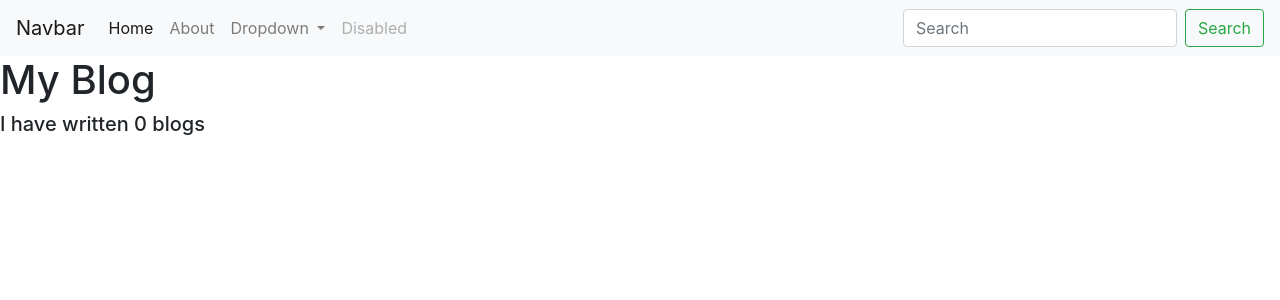
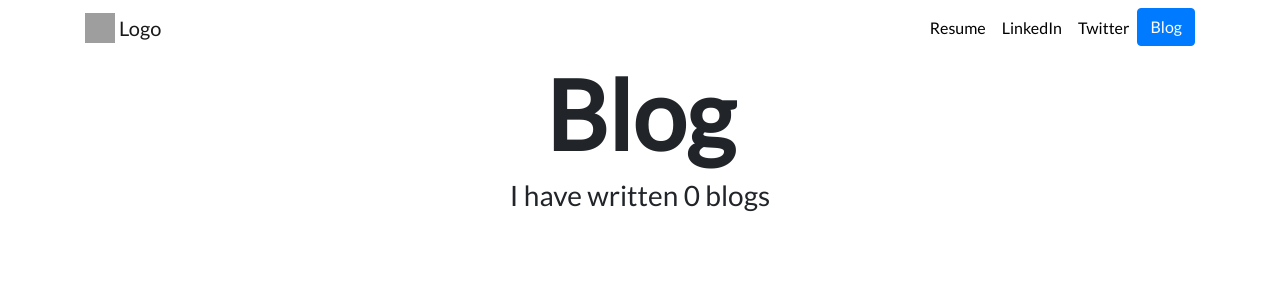
Before and after one commit to ed-on-data/django-course-portfolio, a Django app: page /blog/ in a window 1280 px wide. Shown: the top 300 px of the page. Run offline with Django 3.2, Linux system fonts and the light colour scheme; data that the repository does not hold is empty; some libraries are stand-ins or nearby versions; grey boxes are pictures that could not be loaded.

Commit message:
copied in Nick's changes

```diff
--- a/blog/templates/blog/all_blogs.html
+++ b/blog/templates/blog/all_blogs.html
@@ -1,14 +1,23 @@
-{% extends 'portfolio/base.html' %}
+{% extends "portfolio/base.html" %}
+
+{% load static %}
 
 {% block content %}
-<h1>My Blog</h1>
-<h5>I have written {{blogs.count}} blog{{ blogs.count|pluralize }}  </h5>
+
+<h1 id="blogtitle" class="font-weight-bold text-center">Blog</h1>
+
+<h3 class="text-center mb-5">I have written {{ blogs.count }} blog{{ blogs.count|pluralize }}</h3>
 
 {% for blog in blogs %}
+<div class="row justify-content-center my-3">
+  <div class="col-md-10">
+    <a href="{% url 'blog:detail' blog.id %}">
+      <h2>{{ blog.title }}</h2>
+    </a>
+    <h5 class="text-muted">{{ blog.publish_date|date:'M d Y'|upper }}</h5>
+    <h4>{{ blog.content|striptags|truncatechars:100 }}</h4>
+  </div>
+</div>
+{% endfor %}
 
-<a href="{% url 'blog:detail' blog.id %}"><h2>{{ blog.title }}</h2></a>
-<p>{{ blog.content|safe|truncatechars:250 }}</p>
-<p>{{ blog.publish_date|date:'d M Y'|upper }}</p>
-
-{% endfor %}
 {% endblock %}
--- /dev/null
+++ b/portfolio/static/portfolio/custom.css
@@ -0,0 +1,24 @@
+.navbar-nav .nav-link {
+    color: rgba(0,0,0,1) !important;
+}
+
+.navbar-nav .nav-link:hover {
+    color: rgba(0,0,0,.5) !important;
+}
+
+body {
+    font-family: 'Lato', sans-serif;
+}
+
+#blogtitle {
+    font-size: 6rem;
+}
+
+@media (min-width: 992px) {
+    #hometext {
+        font-size: 4rem;
+    }
+    #blogdetailtitle {
+        font-size: 5rem;
+    }
+}
--- a/portfolio/templates/portfolio/base.html
+++ b/portfolio/templates/portfolio/base.html
@@ -1,59 +1,62 @@
+{% load static %}
 <!doctype html>
 <html lang="en">
+
 <head>
   <!-- Required meta tags -->
   <meta charset="utf-8">
   <meta name="viewport" content="width=device-width, initial-scale=1, shrink-to-fit=no">
 
   <!-- Bootstrap CSS -->
-    <link rel="stylesheet" href="https://stackpath.bootstrapcdn.com/bootstrap/4.5.2/css/bootstrap.min.css" integrity="sha384-JcKb8q3iqJ61gNV9KGb8thSsNjpSL0n8PARn9HuZOnIxN0hoP+VmmDGMN5t9UJ0Z" crossorigin="anonymous">
+  <link rel="stylesheet" href="https://stackpath.bootstrapcdn.com/bootstrap/4.4.1/css/bootstrap.min.css" integrity="sha384-Vkoo8x4CGsO3+Hhxv8T/Q5PaXtkKtu6ug5TOeNV6gBiFeWPGFN9MuhOf23Q9Ifjh" crossorigin="anonymous">
 
-    <title>My Portfolio</title>
+  <link rel="stylesheet" href="{% static "portfolio/custom.css" %}">
+
+  <link href="https://fonts.googleapis.com/css?family=Lato&display=swap" rel="stylesheet">
+
+  <link rel="icon" type="image/png" href="{% static "portfolio/Logo.png" %}">
+
+  <title>Personal Portfolio</title>
 </head>
+
 <body>
 
-    <nav class="navbar navbar-expand-lg navbar-light bg-light">
-        <a class="navbar-brand" href="#">Navbar</a>
-        <button class="navbar-toggler" type="button" data-toggle="collapse" data-target="#navbarSupportedContent" aria-controls="navbarSupportedContent" aria-expanded="false" aria-label="Toggle navigation">
+  <nav id="topNav" class="navbar navbar-expand-md navbar-light">
+    <div class="container">
+      <a class="navbar-brand" href="{% url 'home' %}">
+        <img src="{% static "portfolio/Logo.png" %}" width="30" height="30" class="d-inline-block align-top" alt="Nick's Logo">
+        <span>Logo</span>
+      </a>
+      <button class="navbar-toggler" type="button" data-toggle="collapse" data-target="#navbarNav" aria-controls="navbarNav" aria-expanded="false" aria-label="Toggle navigation">
         <span class="navbar-toggler-icon"></span>
       </button>
-
-        <div class="collapse navbar-collapse" id="navbarSupportedContent">
-          <ul class="navbar-nav mr-auto">
-            <li class="nav-item active">
-              <a class="nav-link" href="#">Home <span class="sr-only">(current)</span></a>
+      <div class="collapse navbar-collapse text-center" id="navbarNav">
+        <ul class="navbar-nav ml-auto">
+          <li class="nav-item">
+            <a class="nav-link" href="{% static "portfolio/resume.pdf" %}">Resume</a>
           </li>
           <li class="nav-item">
-              <a class="nav-link" href="#">About</a>
-            </li>
-            <li class="nav-item dropdown">
-              <a class="nav-link dropdown-toggle" href="#" id="navbarDropdown" role="button" data-toggle="dropdown" aria-haspopup="true" aria-expanded="false">
-                Dropdown
-              </a>
-              <div class="dropdown-menu" aria-labelledby="navbarDropdown">
-                <a class="dropdown-item" href="#">Action</a>
-                <a class="dropdown-item" href="#">Another action</a>
-                <div class="dropdown-divider"></div>
-                <a class="dropdown-item" href="#">Something else here</a>
-              </div>
+            <a class="nav-link" href="https://www.linkedin.com/in/nick-walter/" target="_blank">LinkedIn</a>
           </li>
           <li class="nav-item">
-              <a class="nav-link disabled" href="#" tabindex="-1" aria-disabled="true">Disabled</a>
+            <a class="nav-link" href="https://twitter.com/ZappyCode" target="_blank">Twitter</a>
+          </li>
+          <li>
+            <a role="button" href="{% url 'blog:all_blogs' %}" class="btn btn-primary">Blog</a>
           </li>
         </ul>
-          <form class="form-inline my-2 my-lg-0">
-            <input class="form-control mr-sm-2" type="search" placeholder="Search" aria-label="Search">
-            <button class="btn btn-outline-success my-2 my-sm-0" type="submit">Search</button>
-          </form>
+      </div>
     </div>
   </nav>
-
+  <div class="container">
     {% block content %}{% endblock %}
+  </div>
 
   <!-- Optional JavaScript -->
   <!-- jQuery first, then Popper.js, then Bootstrap JS -->
-    <script src="https://code.jquery.com/jquery-3.5.1.slim.min.js" integrity="sha384-DfXdz2htPH0lsSSs5nCTpuj/zy4C+OGpamoFVy38MVBnE+IbbVYUew+OrCXaRkfj" crossorigin="anonymous"></script>
-    <script src="https://cdn.jsdelivr.net/npm/popper.js@1.16.1/dist/umd/popper.min.js" integrity="sha384-9/reFTGAW83EW2RDu2S0VKaIzap3H66lZH81PoYlFhbGU+6BZp6G7niu735Sk7lN" crossorigin="anonymous"></script>
-    <script src="https://stackpath.bootstrapcdn.com/bootstrap/4.5.2/js/bootstrap.min.js" integrity="sha384-B4gt1jrGC7Jh4AgTPSdUtOBvfO8shuf57BaghqFfPlYxofvL8/KUEfYiJOMMV+rV" crossorigin="anonymous"></script>
+  <script src="https://code.jquery.com/jquery-3.4.1.slim.min.js" integrity="sha384-J6qa4849blE2+poT4WnyKhv5vZF5SrPo0iEjwBvKU7imGFAV0wwj1yYfoRSJoZ+n" crossorigin="anonymous"></script>
+  <script src="https://cdn.jsdelivr.net/npm/popper.js@1.16.0/dist/umd/popper.min.js" integrity="sha384-Q6E9RHvbIyZFJoft+2mJbHaEWldlvI9IOYy5n3zV9zzTtmI3UksdQRVvoxMfooAo" crossorigin="anonymous"></script>
+  <script src="https://stackpath.bootstrapcdn.com/bootstrap/4.4.1/js/bootstrap.min.js" integrity="sha384-wfSDF2E50Y2D1uUdj0O3uMBJnjuUD4Ih7YwaYd1iqfktj0Uod8GCExl3Og8ifwB6" crossorigin="anonymous"></script>
 </body>
+
 </html>
```
Also changed, not shown: blog/templates/blog/detail.html (+5 -3 lines), portfolio/templates/portfolio/home.html (+29 -16 lines), 1 other file. Lines whose indentation alone changed are shown as unchanged.
